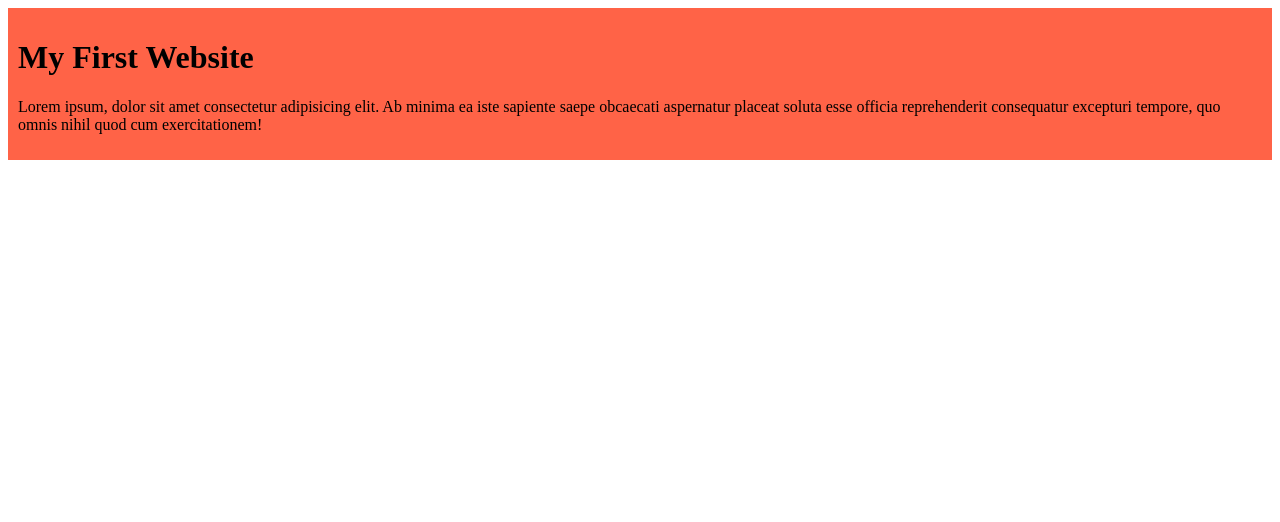
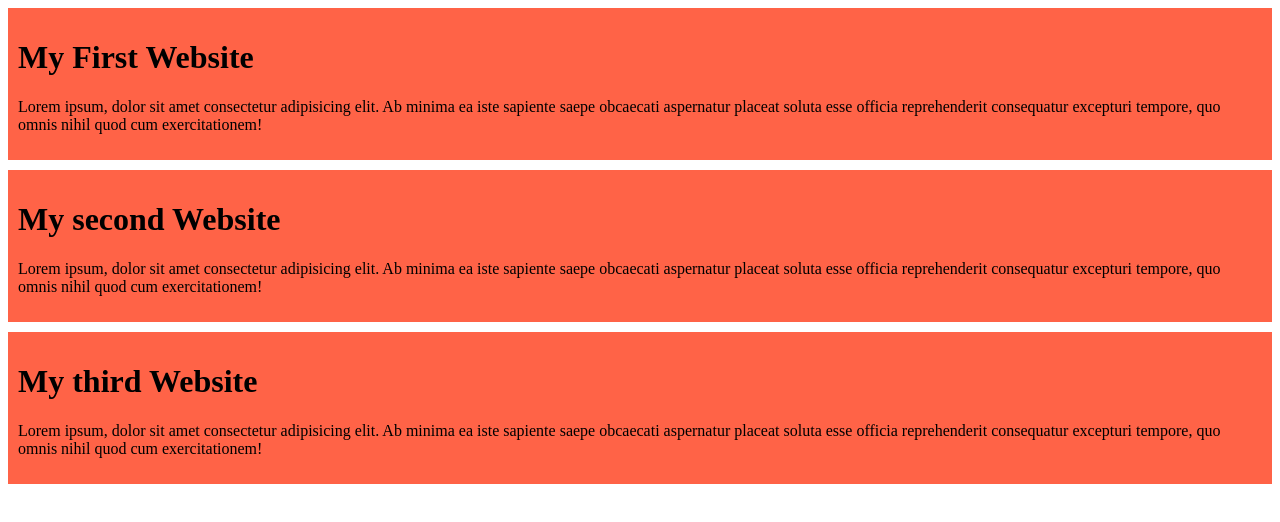
Before and after one commit to Kausarsakib/my-shelly-coop-repo, a plain HTML site: page index.html in a window 1280 px wide. Drawn offline with Linux system fonts and the light colour scheme.

Commit message:
added the second and the third blog

```diff
--- a/index.html
+++ b/index.html
@@ -11,5 +11,13 @@
     <h1> My First Website </h1>
     <p> Lorem ipsum, dolor sit amet consectetur adipisicing elit. Ab minima ea iste sapiente saepe obcaecati aspernatur placeat soluta esse officia reprehenderit consequatur excepturi tempore, quo omnis nihil quod cum exercitationem!</p>
     </div>
+    <div>
+    <h1> My second Website </h1>
+    <p> Lorem ipsum, dolor sit amet consectetur adipisicing elit. Ab minima ea iste sapiente saepe obcaecati aspernatur placeat soluta esse officia reprehenderit consequatur excepturi tempore, quo omnis nihil quod cum exercitationem!</p>
+    </div>
+    <div>
+    <h1> My third Website </h1>
+    <p> Lorem ipsum, dolor sit amet consectetur adipisicing elit. Ab minima ea iste sapiente saepe obcaecati aspernatur placeat soluta esse officia reprehenderit consequatur excepturi tempore, quo omnis nihil quod cum exercitationem!</p>
+    </div>
 </body>
 </html>
--- a/style.css/blog.css
+++ b/style.css/blog.css
@@ -1,4 +1,5 @@
 div{
     background-color: tomato;
     padding: 10px;
+    margin-bottom: 10px;
 }
```
